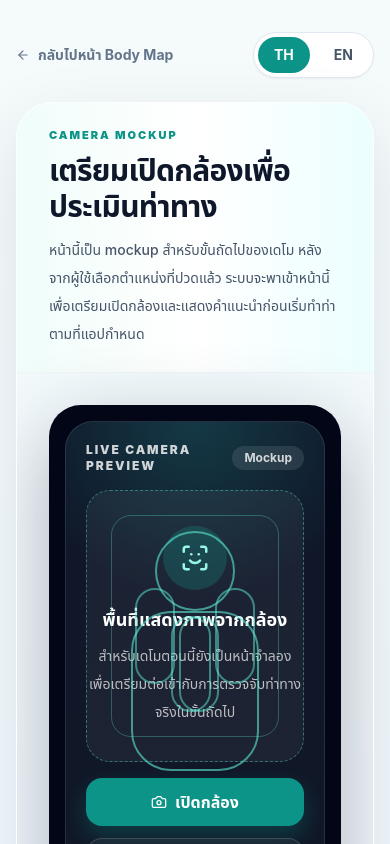
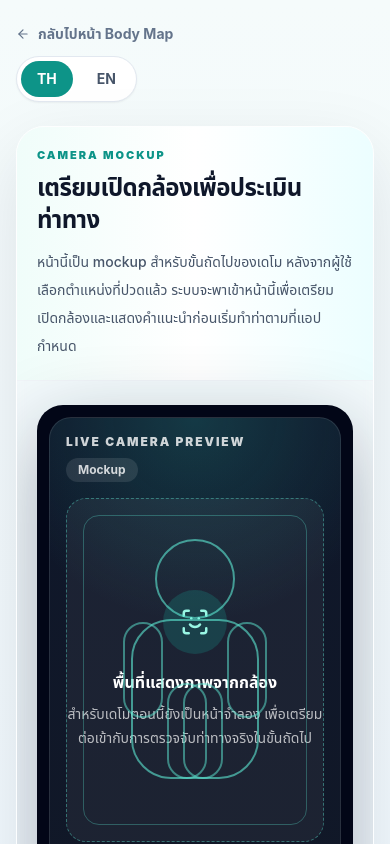
Before and after one commit to jimalike/minihack4, a Next.js app: page /camera in a window 390 px wide. Shown: the top 844 px of the page. Built offline with nearby package versions, Linux system fonts and the light colour scheme.

Commit message:
Add responsive

```diff
--- a/app/assessment/page.tsx
+++ b/app/assessment/page.tsx
@@ -160,9 +160,9 @@ export default function AssessmentPage() {
   }, [savedProfile]);
 
   return (
-    <div className="min-h-screen bg-[#f4f8fb] px-4 py-8 text-slate-900 sm:px-6 lg:px-8">
+    <div className="min-h-screen bg-[#f4f8fb] px-4 py-6 text-slate-900 sm:px-6 sm:py-8 lg:px-8">
       <div className="mx-auto max-w-6xl">
-        <div className="flex items-center justify-between gap-4">
+        <div className="flex flex-col items-start gap-3 sm:flex-row sm:items-center sm:justify-between">
           <a
             href="/persona"
             className="inline-flex items-center gap-2 text-sm font-bold text-slate-500 transition hover:text-slate-800"
@@ -170,7 +170,7 @@ export default function AssessmentPage() {
             <ArrowLeft size={14} />
             {t.back}
           </a>
-          <div className="flex items-center gap-2 rounded-full border border-slate-200 bg-white p-1 shadow-sm">
+          <div className="flex items-center gap-2 self-start rounded-full border border-slate-200 bg-white p-1 shadow-sm sm:self-auto">
             {(["TH", "EN"] as DemoLang[]).map((item) => (
               <button
                 key={item}
@@ -187,8 +187,8 @@ export default function AssessmentPage() {
           </div>
         </div>
 
-        <div className="mt-6 overflow-hidden rounded-[36px] border border-white/80 bg-white/92 shadow-[0_24px_70px_rgba(15,23,42,0.10)] backdrop-blur-sm">
-          <div className="border-b border-slate-100 bg-gradient-to-r from-teal-50 via-white to-cyan-50 px-8 py-6 sm:px-10">
+        <div className="mt-6 overflow-hidden rounded-[28px] border border-white/80 bg-white/92 shadow-[0_24px_70px_rgba(15,23,42,0.10)] backdrop-blur-sm sm:rounded-[36px]">
+          <div className="border-b border-slate-100 bg-gradient-to-r from-teal-50 via-white to-cyan-50 px-5 py-5 sm:px-10 sm:py-6">
             <div className="flex flex-wrap items-center gap-3">
               {[
                 { step: "1", label: t.step1, active: false },
@@ -220,7 +220,7 @@ export default function AssessmentPage() {
             <div className="mt-6 flex flex-col gap-4 lg:flex-row lg:items-end lg:justify-between">
               <div className="max-w-3xl">
                 <p className="text-[11px] font-black uppercase tracking-[0.18em] text-teal-600">{t.eyebrow}</p>
-                <h1 className="mt-2 text-3xl font-black tracking-tight text-slate-900 sm:text-4xl">{t.title}</h1>
+                <h1 className="mt-2 text-2xl font-black tracking-tight text-slate-900 sm:text-4xl">{t.title}</h1>
                 <p className="mt-3 text-sm font-medium leading-7 text-slate-600 sm:text-base">{t.body}</p>
               </div>
 
@@ -230,7 +230,7 @@ export default function AssessmentPage() {
             </div>
           </div>
 
-          <div className="grid gap-8 px-8 py-8 lg:grid-cols-[1.15fr_0.85fr] sm:px-10">
+          <div className="grid gap-6 px-5 py-6 sm:px-10 sm:py-8 lg:grid-cols-[1.15fr_0.85fr] lg:gap-8">
             <section className="space-y-5">
               <div className="rounded-[32px] bg-gradient-to-br from-teal-600 via-teal-500 to-cyan-500 p-6 text-white shadow-[0_24px_80px_rgba(20,184,166,0.28)]">
                 <div className="flex items-start gap-4">
--- a/app/body-map/page.tsx
+++ b/app/body-map/page.tsx
@@ -180,14 +180,14 @@ export default function BodyMapPage() {
   };
 
   return (
-    <div className="min-h-screen bg-[#f4f8fb] px-4 py-8 text-slate-900 sm:px-6 lg:px-8">
+    <div className="min-h-screen bg-[#f4f8fb] px-4 py-6 text-slate-900 sm:px-6 sm:py-8 lg:px-8">
       <div className="mx-auto max-w-6xl">
-        <div className="flex items-center justify-between gap-4">
+        <div className="flex flex-col items-start gap-3 sm:flex-row sm:items-center sm:justify-between">
           <a href="/assessment" className="inline-flex items-center gap-2 text-sm font-bold text-slate-500 transition hover:text-slate-800">
             <ArrowLeft size={14} />
             {t.back}
           </a>
-          <div className="flex items-center gap-2 rounded-full border border-slate-200 bg-white p-1 shadow-sm">
+          <div className="flex items-center gap-2 self-start rounded-full border border-slate-200 bg-white p-1 shadow-sm sm:self-auto">
             {(["TH", "EN"] as DemoLang[]).map((item) => (
               <button
                 key={item}
@@ -204,12 +204,12 @@ export default function BodyMapPage() {
           </div>
         </div>
 
-        <div className="mt-6 overflow-hidden rounded-[36px] border border-white/80 bg-white/92 shadow-[0_24px_70px_rgba(15,23,42,0.10)] backdrop-blur-sm">
-          <div className="border-b border-slate-100 bg-gradient-to-r from-teal-50 via-white to-cyan-50 px-8 py-6 sm:px-10">
+        <div className="mt-6 overflow-hidden rounded-[28px] border border-white/80 bg-white/92 shadow-[0_24px_70px_rgba(15,23,42,0.10)] backdrop-blur-sm sm:rounded-[36px]">
+          <div className="border-b border-slate-100 bg-gradient-to-r from-teal-50 via-white to-cyan-50 px-5 py-5 sm:px-10 sm:py-6">
             <p className="text-[11px] font-black uppercase tracking-[0.18em] text-teal-600">{t.eyebrow}</p>
-            <h1 className="mt-2 text-3xl font-black tracking-tight text-slate-900 sm:text-4xl">{t.title}</h1>
+            <h1 className="mt-2 text-2xl font-black tracking-tight text-slate-900 sm:text-4xl">{t.title}</h1>
             <p className="mt-3 max-w-3xl text-sm font-medium leading-7 text-slate-600 sm:text-base">{t.body}</p>
-            <div className="mt-4 max-w-3xl rounded-[24px] border border-amber-200 bg-gradient-to-r from-amber-50 via-yellow-50 to-orange-50 px-5 py-4 shadow-sm">
+            <div className="mt-4 max-w-3xl rounded-[20px] border border-amber-200 bg-gradient-to-r from-amber-50 via-yellow-50 to-orange-50 px-4 py-4 shadow-sm sm:rounded-[24px] sm:px-5">
               <div className="flex items-start gap-3">
                 <div className="rounded-2xl bg-white p-2.5 text-amber-600 shadow-sm">
                   <AlertCircle size={18} />
@@ -222,7 +222,7 @@ export default function BodyMapPage() {
             </div>
           </div>
 
-          <div className="grid gap-8 px-8 py-8 lg:grid-cols-[1.2fr_0.8fr] sm:px-10">
+          <div className="grid gap-6 px-5 py-6 sm:px-10 sm:py-8 lg:grid-cols-[1.2fr_0.8fr] lg:gap-8">
             <section>
               <div className="grid gap-6 lg:grid-cols-2">
                 <BodyFigure
--- a/app/camera/page.tsx
+++ b/app/camera/page.tsx
@@ -139,14 +139,14 @@ export default function CameraPage() {
   );
 
   return (
-    <div className="min-h-screen bg-[linear-gradient(180deg,_#f5fbfb_0%,_#edf6ff_100%)] px-4 py-8 text-slate-900 sm:px-6 lg:px-8">
+    <div className="min-h-screen bg-[linear-gradient(180deg,_#f5fbfb_0%,_#edf6ff_100%)] px-4 py-6 text-slate-900 sm:px-6 sm:py-8 lg:px-8">
       <div className="mx-auto max-w-6xl">
-        <div className="flex items-center justify-between gap-4">
+        <div className="flex flex-col items-start gap-3 sm:flex-row sm:items-center sm:justify-between">
           <a href="/body-map" className="inline-flex items-center gap-2 text-sm font-bold text-slate-500 transition hover:text-slate-800">
             <ArrowLeft size={14} />
             {t.back}
           </a>
-          <div className="flex items-center gap-2 rounded-full border border-slate-200 bg-white p-1 shadow-sm">
+          <div className="flex items-center gap-2 self-start rounded-full border border-slate-200 bg-white p-1 shadow-sm sm:self-auto">
             {(["TH", "EN"] as DemoLang[]).map((item) => (
               <button
                 key={item}
@@ -163,24 +163,24 @@ export default function CameraPage() {
           </div>
         </div>
 
-        <div className="mt-6 overflow-hidden rounded-[36px] border border-white/80 bg-white/92 shadow-[0_24px_70px_rgba(15,23,42,0.10)] backdrop-blur-sm">
-          <div className="border-b border-slate-100 bg-gradient-to-r from-teal-50 via-white to-cyan-50 px-8 py-6 sm:px-10">
+        <div className="mt-6 overflow-hidden rounded-[28px] border border-white/80 bg-white/92 shadow-[0_24px_70px_rgba(15,23,42,0.10)] backdrop-blur-sm sm:rounded-[36px]">
+          <div className="border-b border-slate-100 bg-gradient-to-r from-teal-50 via-white to-cyan-50 px-5 py-5 sm:px-10 sm:py-6">
             <p className="text-[11px] font-black uppercase tracking-[0.18em] text-teal-600">{t.eyebrow}</p>
-            <h1 className="mt-2 text-3xl font-black tracking-tight text-slate-900 sm:text-4xl">{t.title}</h1>
+            <h1 className="mt-2 text-2xl font-black tracking-tight text-slate-900 sm:text-4xl">{t.title}</h1>
             <p className="mt-3 max-w-3xl text-sm font-medium leading-7 text-slate-600 sm:text-base">{t.body}</p>
           </div>
 
-          <div className="grid gap-8 px-8 py-8 lg:grid-cols-[1.05fr_0.95fr] sm:px-10">
+          <div className="grid gap-6 px-5 py-6 sm:px-10 sm:py-8 lg:grid-cols-[1.05fr_0.95fr] lg:gap-8">
             <section className="space-y-5">
-              <div className="overflow-hidden rounded-[32px] bg-slate-950 p-4 shadow-[0_24px_80px_rgba(15,23,42,0.30)]">
-                <div className="rounded-[28px] border border-white/10 bg-[radial-gradient(circle_at_top,_rgba(45,212,191,0.18),_transparent_35%),linear-gradient(180deg,_#0f172a_0%,_#111827_100%)] p-5">
-                  <div className="flex items-center justify-between text-white/80">
+              <div className="overflow-hidden rounded-[26px] bg-slate-950 p-3 shadow-[0_24px_80px_rgba(15,23,42,0.30)] sm:rounded-[32px] sm:p-4">
+                <div className="rounded-[22px] border border-white/10 bg-[radial-gradient(circle_at_top,_rgba(45,212,191,0.18),_transparent_35%),linear-gradient(180deg,_#0f172a_0%,_#111827_100%)] p-4 sm:rounded-[28px] sm:p-5">
+                  <div className="flex flex-wrap items-center justify-between gap-2 text-white/80">
                     <span className="text-xs font-black uppercase tracking-[0.16em]">{t.preview}</span>
                     <span className="rounded-full bg-white/10 px-3 py-1 text-xs font-bold">{t.mockup}</span>
                   </div>
 
-                  <div className="relative mt-4 flex aspect-[4/5] items-center justify-center rounded-[24px] border border-dashed border-teal-300/40 bg-white/5">
-                    <div className="pointer-events-none absolute inset-6 rounded-[20px] border border-teal-300/30" />
+                  <div className="relative mt-4 flex aspect-[3/4] items-center justify-center rounded-[20px] border border-dashed border-teal-300/40 bg-white/5 sm:aspect-[4/5] sm:rounded-[24px]">
+                    <div className="pointer-events-none absolute inset-4 rounded-[16px] border border-teal-300/30 sm:inset-6 sm:rounded-[20px]" />
                     <div className="pointer-events-none absolute left-1/2 top-10 h-20 w-20 -translate-x-1/2 rounded-full border-2 border-teal-300/60" />
                     <div className="pointer-events-none absolute left-1/2 top-[7.5rem] h-40 w-32 -translate-x-1/2 rounded-[40px] border-2 border-teal-300/60" />
                     <div className="pointer-events-none absolute left-[22%] top-[36%] h-24 w-10 rounded-full border-2 border-teal-300/50" />
@@ -192,8 +192,8 @@ export default function CameraPage() {
                       <div className="mx-auto flex h-16 w-16 items-center justify-center rounded-full bg-teal-500/20 text-teal-200">
                         <ScanFace size={30} />
                       </div>
-                      <p className="mt-4 text-lg font-black">{t.previewTitle}</p>
-                      <p className="mt-2 max-w-xs text-sm font-medium leading-7 text-white/70">{t.previewBody}</p>
+                      <p className="mt-4 text-base font-black sm:text-lg">{t.previewTitle}</p>
+                      <p className="mt-2 max-w-xs text-sm font-medium leading-6 text-white/70 sm:leading-7">{t.previewBody}</p>
                     </div>
                   </div>
 
--- a/app/persona/page.tsx
+++ b/app/persona/page.tsx
@@ -136,7 +136,7 @@ export default function PersonaPage() {
   };
 
   return (
-    <div className="min-h-screen bg-[#f4f8fb] px-4 py-8 text-slate-900 sm:px-6 lg:px-8">
+    <div className="min-h-screen bg-[#f4f8fb] px-4 py-6 text-slate-900 sm:px-6 sm:py-8 lg:px-8">
       <div className="mx-auto max-w-5xl">
         <div className="flex flex-col gap-4 sm:flex-row sm:items-start sm:justify-between">
           <div>
@@ -154,8 +154,8 @@ export default function PersonaPage() {
             ) : null}
           </div>
 
-          <div className="flex flex-col gap-3">
-            <div className="flex items-center justify-end gap-2 rounded-full border border-slate-200 bg-white p-1 shadow-sm">
+          <div className="flex w-full flex-col gap-3 sm:w-auto">
+            <div className="flex items-center justify-start gap-2 self-start rounded-full border border-slate-200 bg-white p-1 shadow-sm sm:justify-end sm:self-auto">
               {(["TH", "EN"] as DemoLang[]).map((item) => (
                 <button
                   key={item}
@@ -171,7 +171,7 @@ export default function PersonaPage() {
               ))}
             </div>
 
-            <div className="rounded-[28px] border border-white/80 bg-white/90 p-4 shadow-sm">
+            <div className="rounded-[24px] border border-white/80 bg-white/90 p-4 shadow-sm sm:rounded-[28px]">
               <div className="flex items-center gap-3">
                 <div className="flex h-12 w-12 items-center justify-center rounded-2xl bg-teal-50 text-teal-700">
                   <ClipboardList size={22} />
@@ -186,7 +186,7 @@ export default function PersonaPage() {
         </div>
 
         <div className="mt-8 grid gap-6 lg:grid-cols-[1.1fr_0.9fr]">
-          <form onSubmit={submit} className="rounded-[32px] border border-white/80 bg-white/92 p-6 shadow-[0_24px_70px_rgba(15,23,42,0.10)] backdrop-blur-sm sm:p-8">
+          <form onSubmit={submit} className="rounded-[28px] border border-white/80 bg-white/92 p-5 shadow-[0_24px_70px_rgba(15,23,42,0.10)] backdrop-blur-sm sm:rounded-[32px] sm:p-8">
             <div className="grid gap-6">
               <div className="grid gap-6 sm:grid-cols-2">
                 <Field label={t.firstName}>
```
Also changed, not shown: 1 other file (tests, documents, lock files or other folders).
